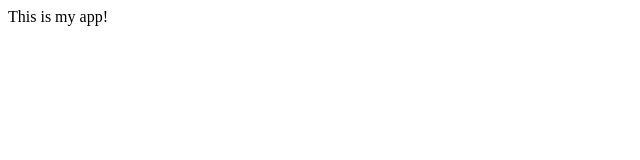
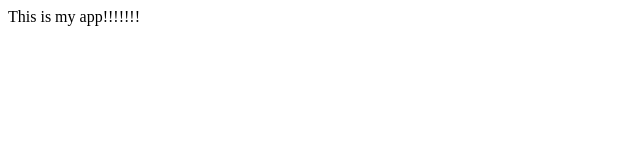
Before and after one commit to rjnshrestha/myapp, a plain HTML site: page index.html in a window 1280 px wide. Shown: the full height of the page, 0-640 px from the left. Drawn offline with Linux system fonts and the light colour scheme.

Commit message:
change added

```diff
--- a/index.html
+++ b/index.html
@@ -3,6 +3,6 @@
     <title>My App</title>
   <head>
   <body>
-    This is my app!
+    This is my app!!!!!!!
   </body>
 </html>
```
